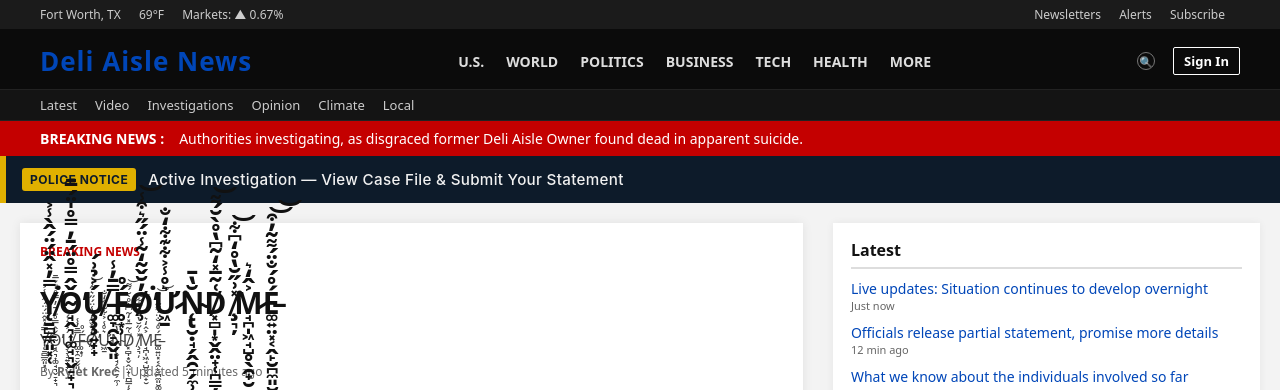
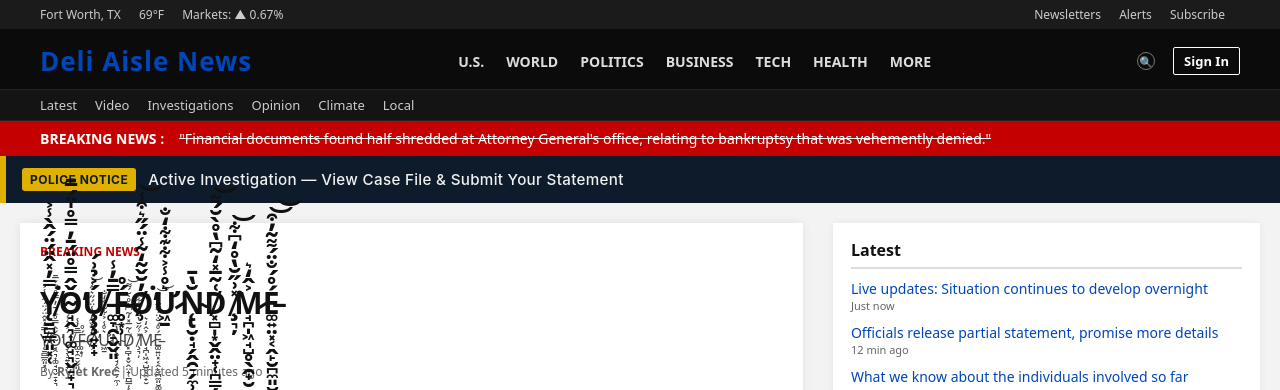
Before and after one commit to NotAnIronman/ARG, a Jekyll site: the page built from pages/010197.html, in a window 1280 px wide and 900 px high, cut to the strip 0-390 px from the top of the window. Built offline with Jekyll 4.4.1, drawn with Linux system fonts in a browser that asks for light colours.

Commit message:
Update 010197.html

```diff
--- a/pages/010197.html
+++ b/pages/010197.html
@@ -1,7 +1,7 @@
 ---
 layout: default
 title: "Breaking News"
-breaking_headline: "Authorities investigating, as disgraced former Deli Aisle Owner found dead in apparent suicide."
+breaking_headline: <s>"Financial documents found half shredded at Attorney General's office, relating to bankruptsy that was vehemently denied."</s>
 show_banner: true
 ---
 
```
